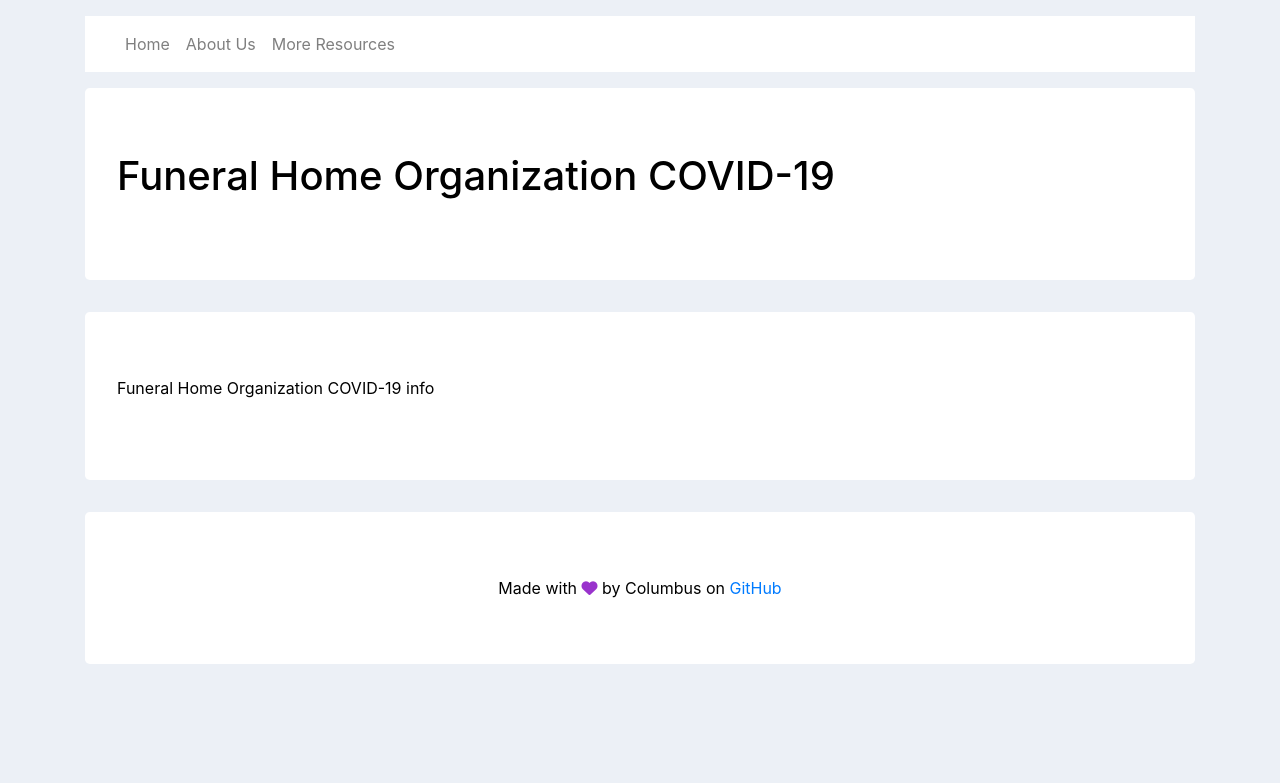
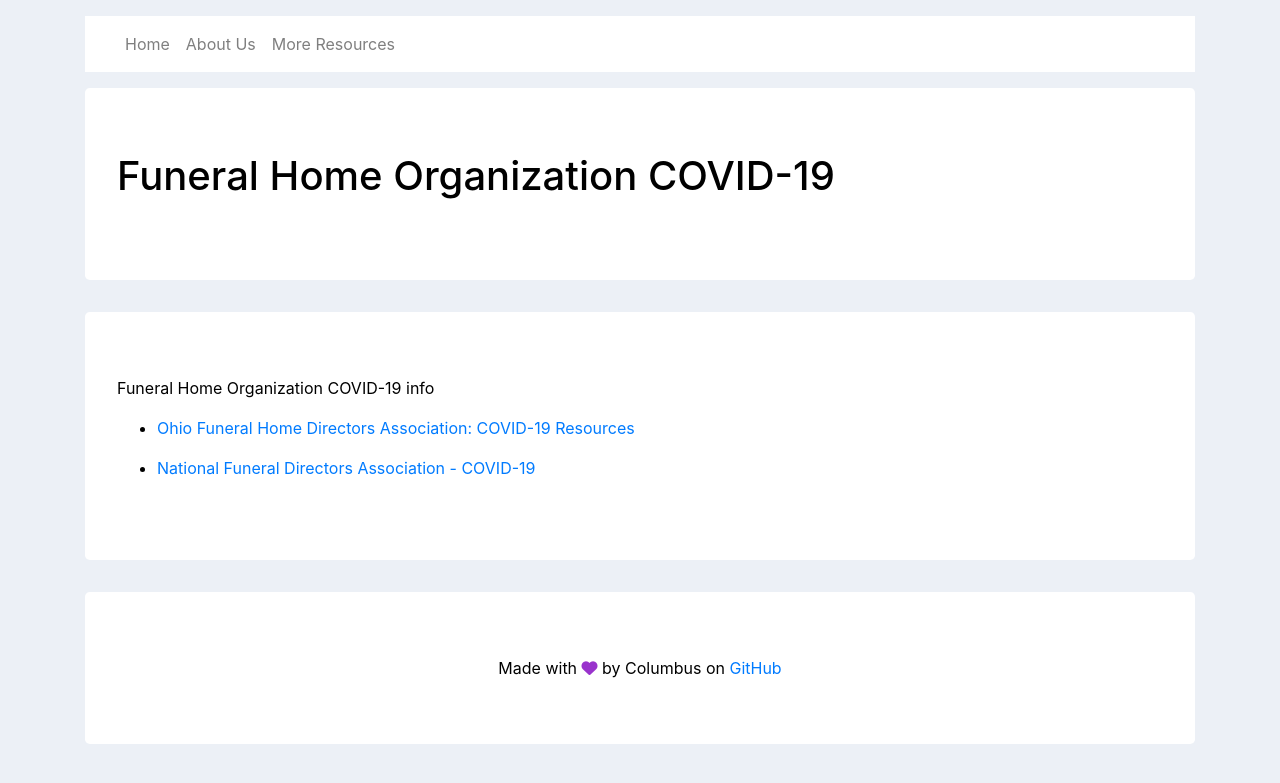
Before and after one commit to wijohnst/rememberingcolumbus.github.io, a Jekyll site: the page built from _posts/2020-04-25-funeral-home-organization.markdown, in a window 1280 px wide. Shown: the top 783 px of the page. Built offline with Jekyll 4.4.1, drawn with Linux system fonts in a browser that asks for light colours; nearby versions of some CDN libraries.

Commit message:
Updated Funeral Home Organization

```diff
--- a/_posts/2020-04-25-funeral-home-organization.markdown
+++ b/_posts/2020-04-25-funeral-home-organization.markdown
@@ -7,3 +7,7 @@
 ---
 
 Funeral Home Organization COVID-19 info
+
+* [Ohio Funeral Home Directors Association: COVID-19 Resources](https://ofdaonline.org/aws/OFDA/pt/sp/covid-19/)
+
+* [National Funeral Directors Association - COVID-19](https://www.nfda.org/covid-19)
```
